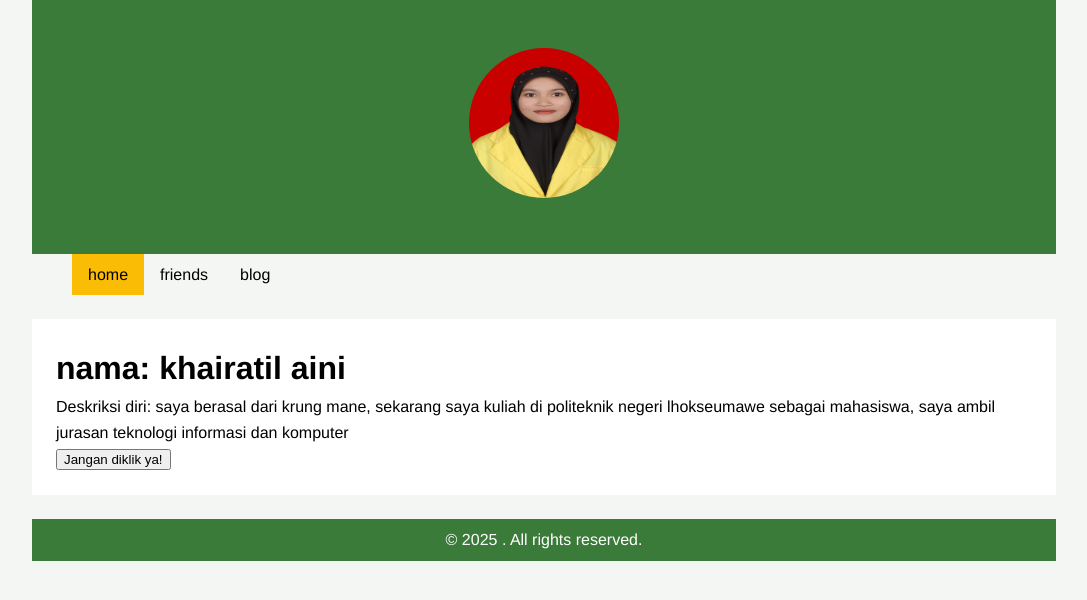
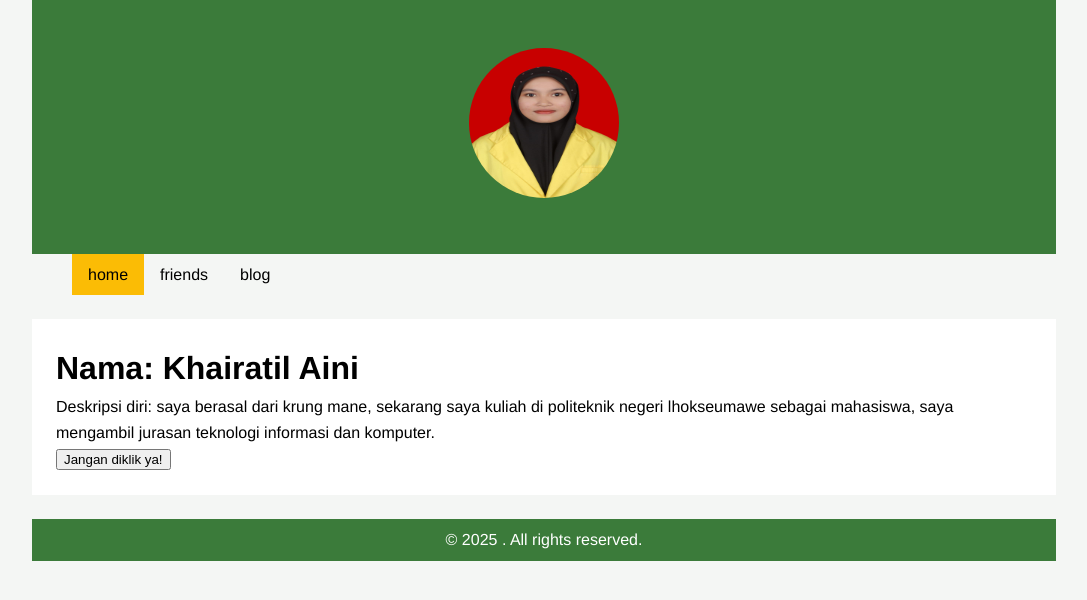
Before and after one commit to khairatilaini/khairatilaini.github.io, a Jekyll site: the page built from index.html, in a window 1280 px wide. Shown: the top 600 px of the page, without its empty margins (96-1183 px from the left). Built offline with Jekyll 4.4.1, drawn with Linux system fonts in a browser that asks for light colours.

Commit message:
membuat leyot

```diff
--- a/index.html
+++ b/index.html
@@ -5,7 +5,7 @@ title: Home
 
 
 
-    <h1>nama: khairatil aini</h1>
-    <p>Deskriksi diri: saya berasal dari krung mane, sekarang saya kuliah di politeknik negeri lhokseumawe sebagai mahasiswa, saya ambil jurasan teknologi informasi dan komputer</p>
+    <h1>Nama: Khairatil Aini</h1>
+    <p>Deskripsi diri: saya berasal dari krung mane, sekarang saya kuliah di politeknik negeri lhokseumawe sebagai mahasiswa, saya mengambil jurasan teknologi informasi dan komputer.</p>
 
     <button onclick="myFunction()">Jangan diklik ya!</button>
```
